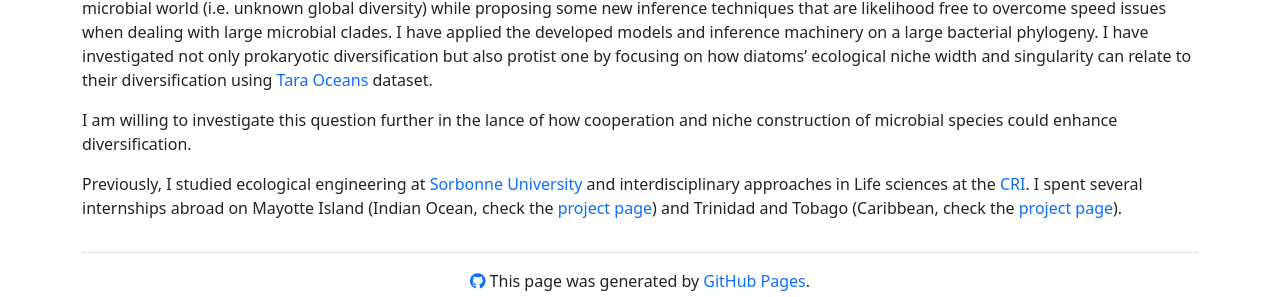
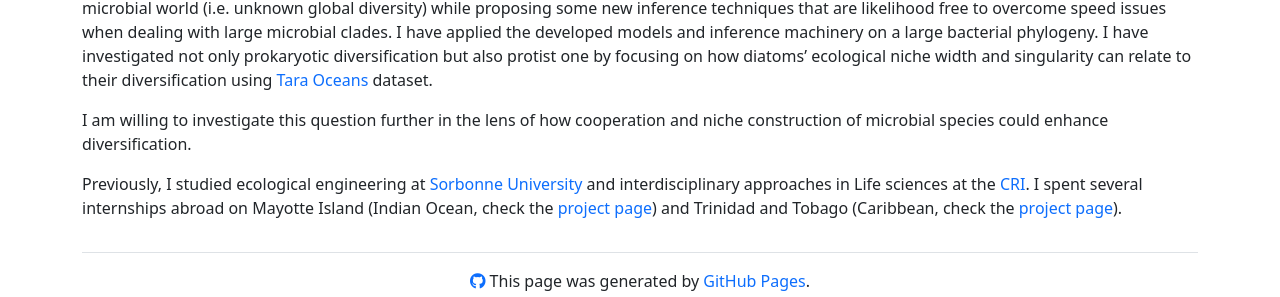
Before and after one commit to sophia-lambert/sophia-lambert.github.io, a Jekyll site: the page built from about.md, in a window 1280 px wide. Shown: the part 276-573 px from the top of the page. Built offline with Jekyll 4.4.1, drawn with Linux system fonts in a browser that asks for light colours.

Commit message:
Update about.md

```diff
--- a/about.md
+++ b/about.md
@@ -10,7 +10,7 @@ use_fontawesome: true
 
     <p>Specifically, my core research focuses on how the ecological and metabolically strategies across the microbial diversity has enable some clade to be more successful than others in their diversification. To do so, I have adapted simple diversification models to some limitations inherent to the microbial world (i.e. unknown global diversity) while proposing some new inference techniques that are likelihood free to overcome speed issues when dealing with large microbial clades. I have applied the developed models and inference machinery on a large bacterial phylogeny. I have investigated not only prokaryotic diversification but also protist one by focusing on how diatoms’ ecological niche width and singularity can relate to their diversification using <a href="https://fondationtaraocean.org/en/expedition/tara-oceans/">Tara Oceans</a> dataset.</p>
 
-    <p>I am willing to investigate this question further in the lance of how cooperation and niche construction of microbial species could enhance diversification.</p>
+    <p>I am willing to investigate this question further in the lens of how cooperation and niche construction of microbial species could enhance diversification.</p>
 
   <p>Previously, I studied ecological engineering at  <a href="https://sciences.sorbonne-universite.fr/formation-sciences/masters/master-biodiversite-ecologie-et-evolution-bee">Sorbonne University</a> and interdisciplinary approaches in Life sciences at the <a href="https://master.learningplanetinstitute.org/en">CRI</a>. I spent several internships abroad on Mayotte Island (Indian Ocean, check the <a href="https://www.pole-tropical.org/2015/01/etude-de-la-capacite-epuratrice-de-la-mangrove-de-malamani-phase-3/">project page</a>) and Trinidad and Tobago (Caribbean, check the <a href="https://theguppyproject.weebly.com/">project page</a>).</p>
 
```
